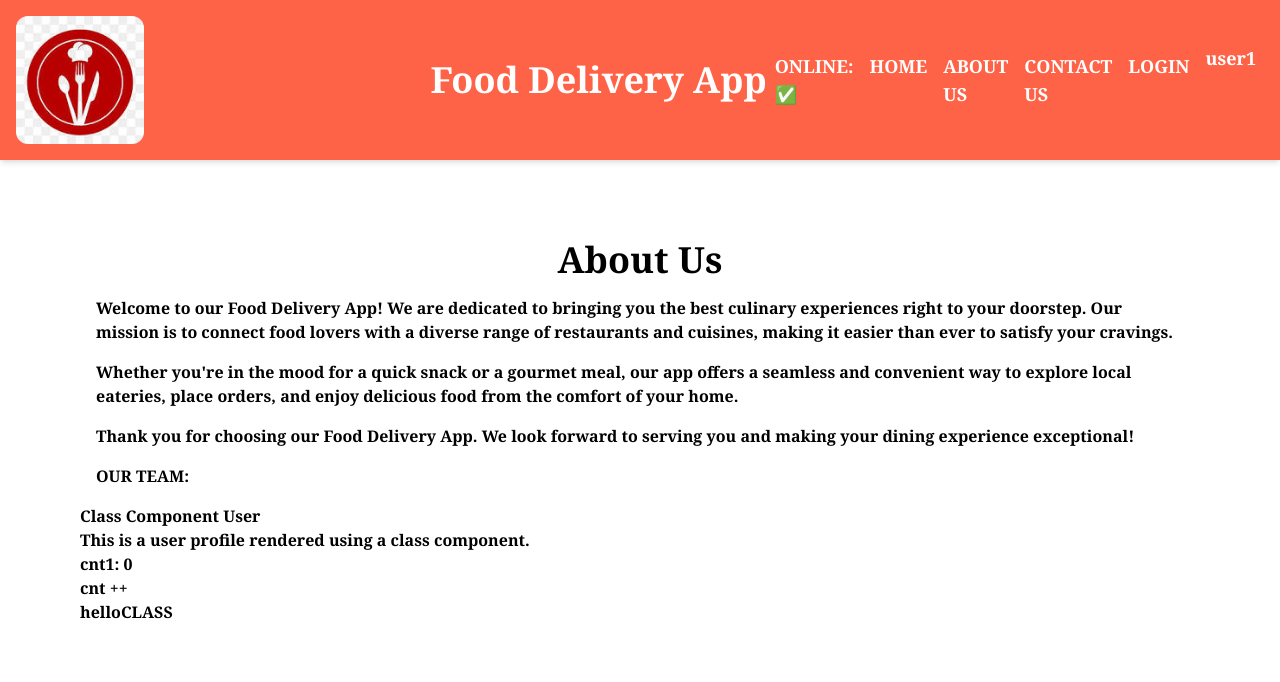
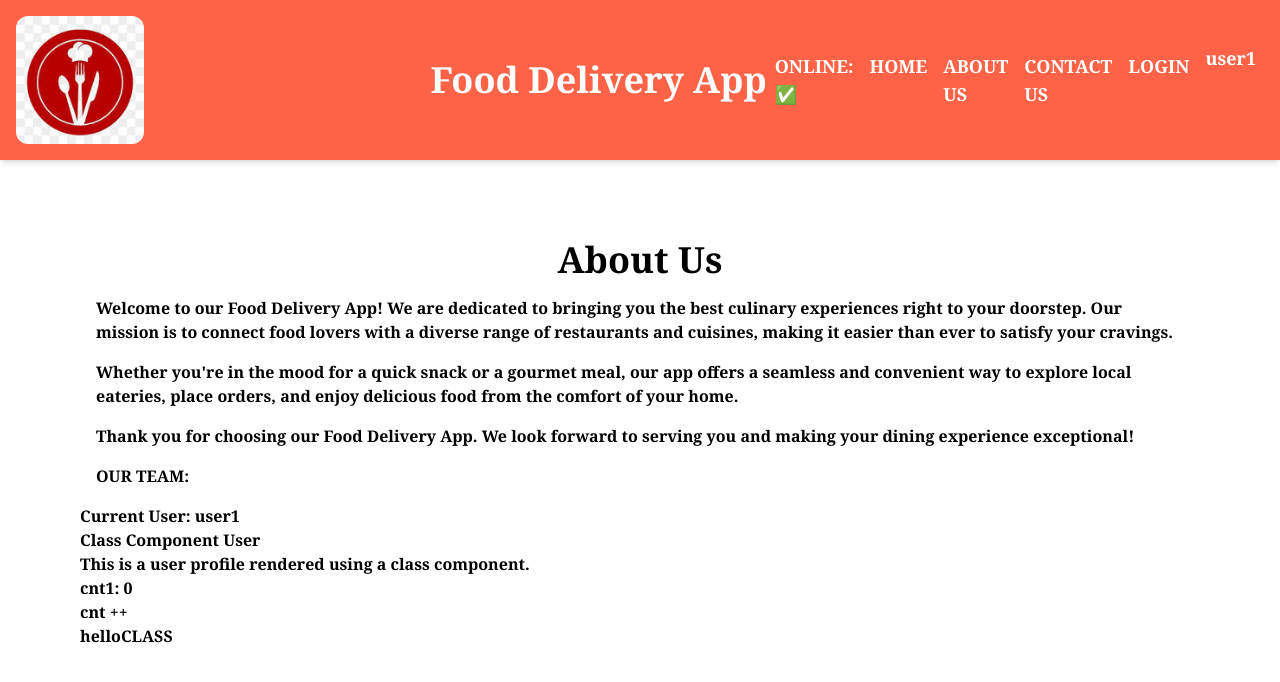
Before and after one commit to DAWAR-666/FOOD-DELIVERY-APP, a React (Vite) app: page /about in a window 1280 px wide. Shown: the top 682 px of the page. Built offline with nearby package versions, Linux system fonts and the light colour scheme.

Commit message:
added userDAta in UserClass using useContext

```diff
--- a/src/components/UserClass.tsx
+++ b/src/components/UserClass.tsx
@@ -1,4 +1,5 @@
 import React from "react";
+import UserContext from "../utils/UserContext";
 interface UserProps{
     name:string;
 }
@@ -17,6 +18,11 @@ class UserClass extends React.Component<UserProps,UserState>{
     render(){
         return(
             <div>
+                <UserContext.Consumer>
+                    {({user}) => (
+                        <p>Current User: {user}</p>
+                    )}
+                </UserContext.Consumer>
                 <h2>Class Component User</h2>
                 <p>This is a user profile rendered using a class component.</p>
                 cnt1: {this.state.cnt}
```
